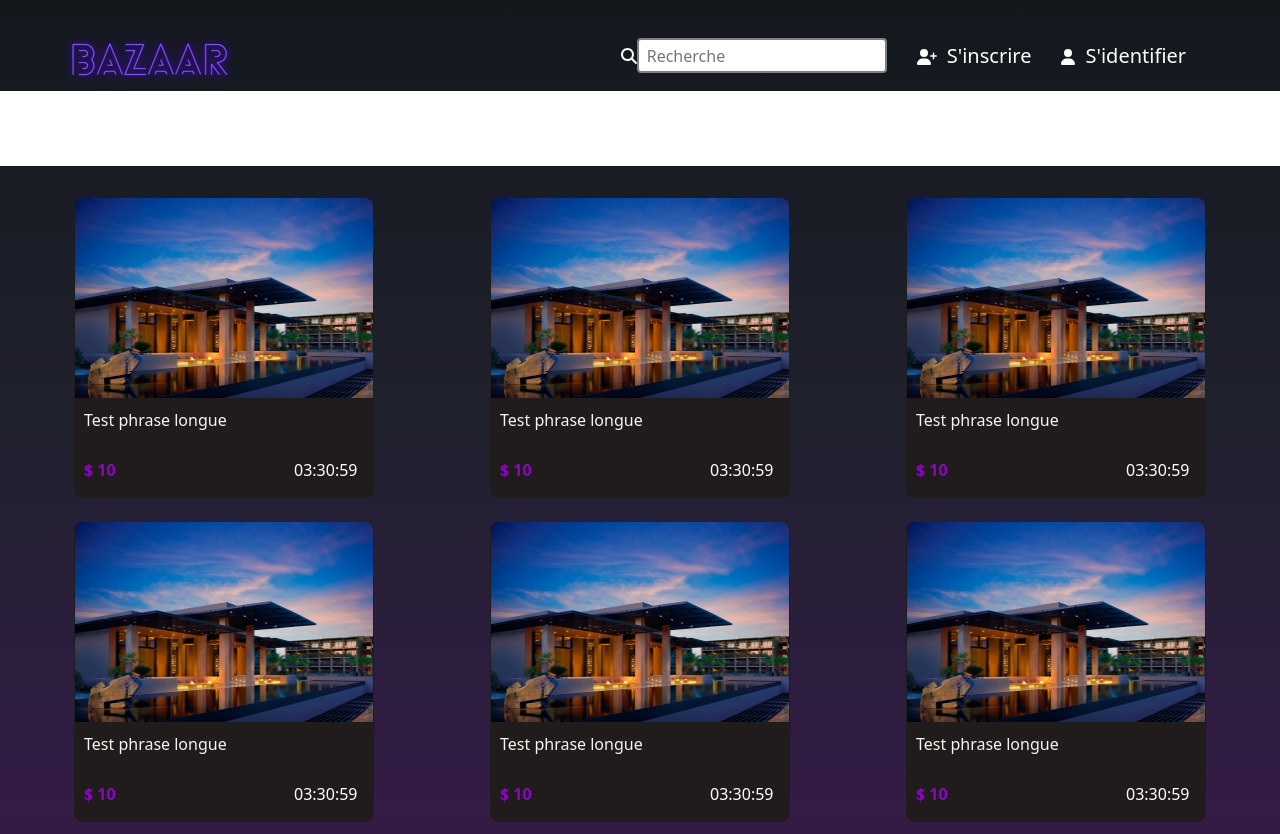
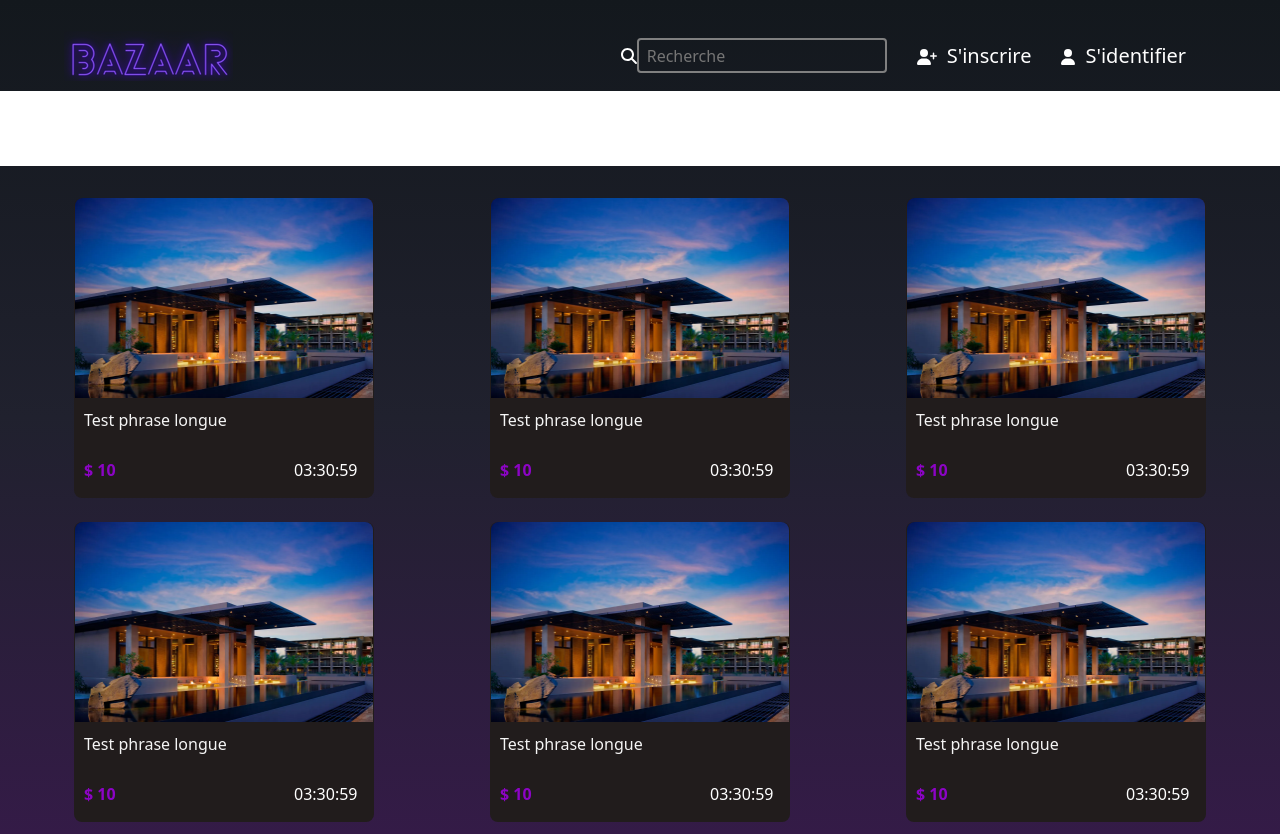
Before and after one commit to Mikrofus/projetTI2022, an Angular app: page / in a window 1280 px wide. Built offline with nearby package versions, Linux system fonts and the light colour scheme.

Commit message:
Résoudre problème

```diff
--- a/src/app/page-accueil/page-accueil.component.css
+++ b/src/app/page-accueil/page-accueil.component.css
@@ -78,7 +78,7 @@ input[type=text]{
 
 
 
-#barreRecherche {
+.barreRecherche {
   background-color: transparent;
   width: 300px;
   border: 2px solid grey;
```
